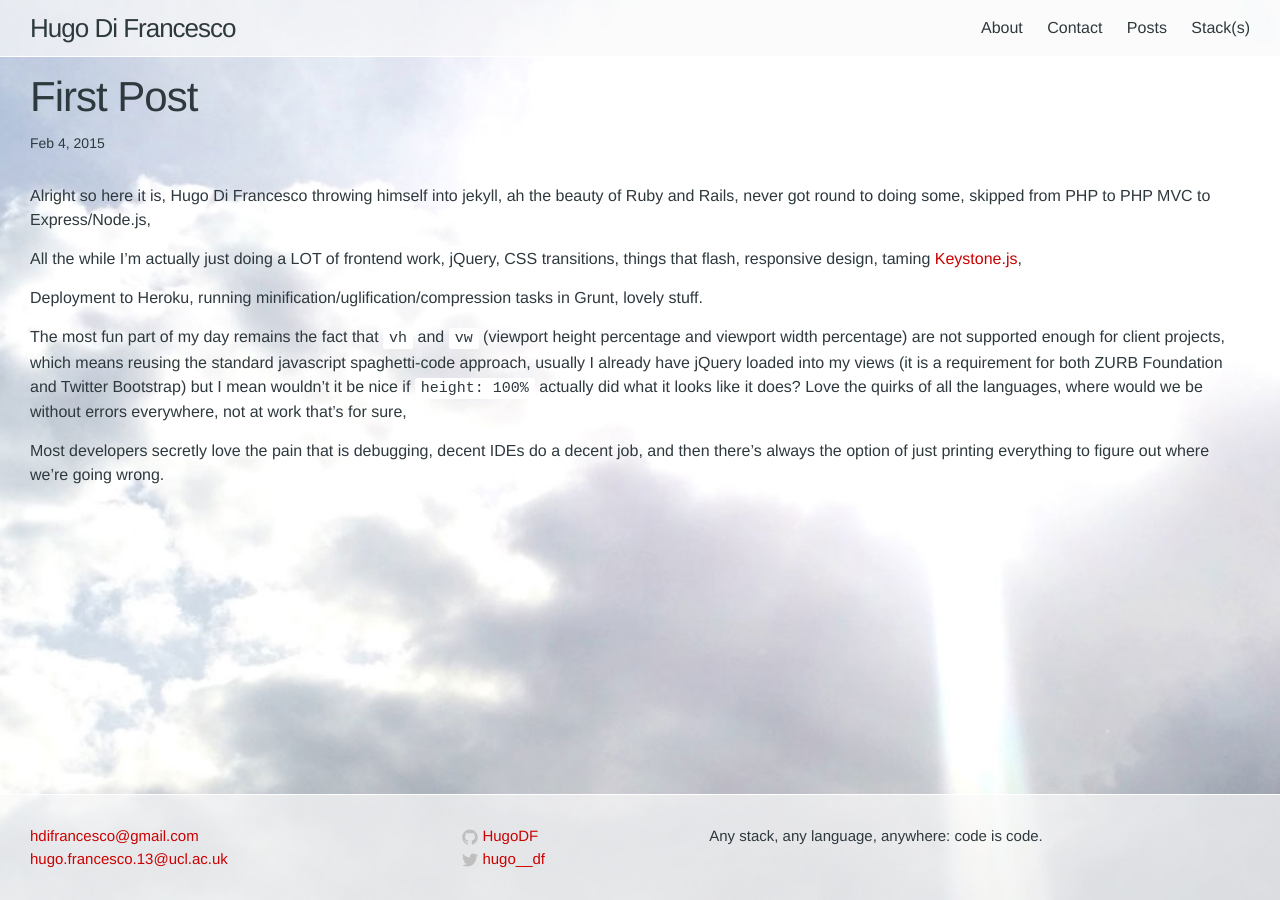
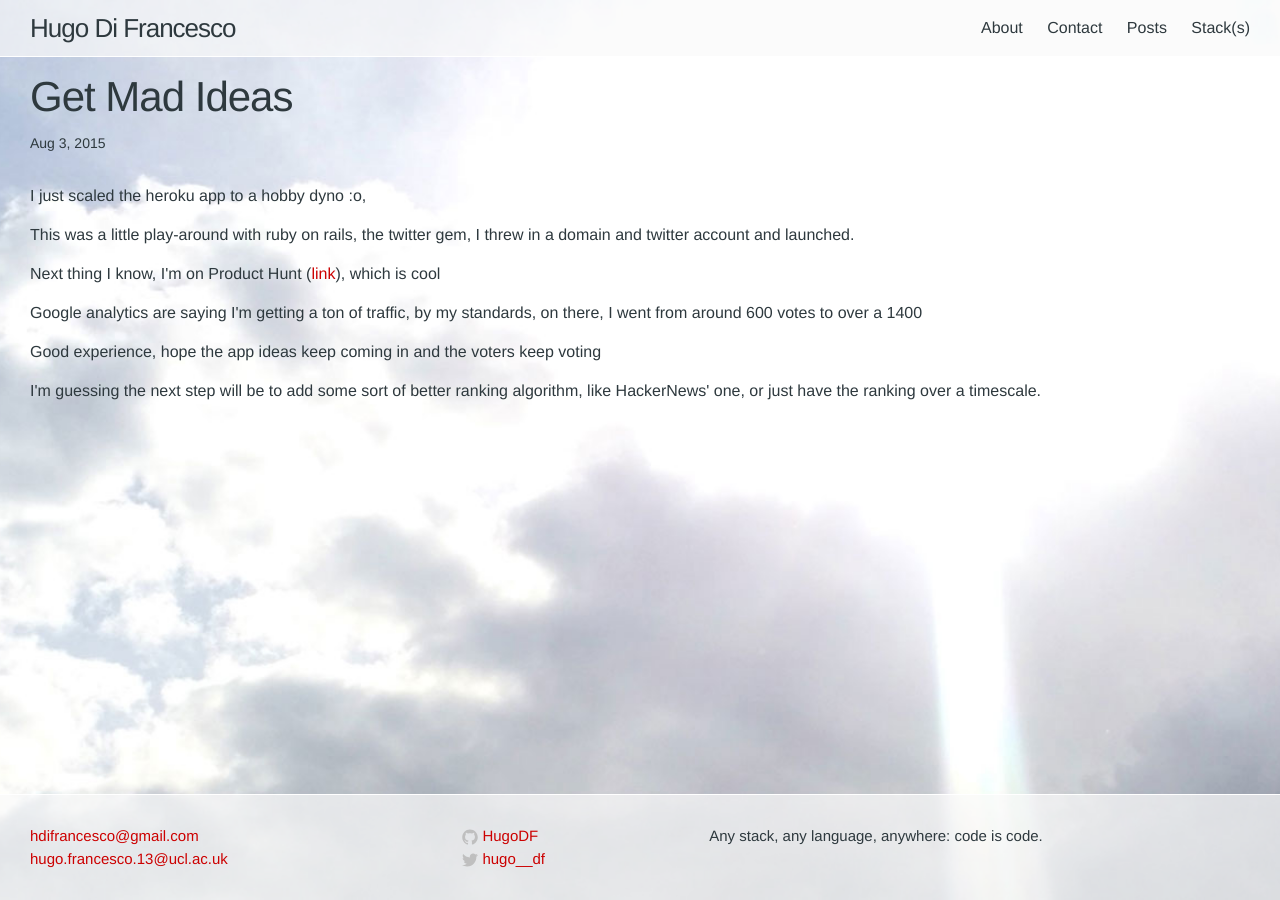
Before and after one commit to HugoDF/HugoDF.github.io, a Jekyll site: the page built from _posts/2015-02-04-First-Post.markdown, in a window 1280 px wide. Built offline with Jekyll 4.4.1, drawn with Linux system fonts in a browser that asks for light colours.

Commit message:
add post and getmadideas.com to the site

```diff
--- a/_posts/2015-02-04-First-Post.markdown
+++ b/_posts/2015-02-04-First-Post.markdown
@@ -1,15 +1,12 @@
 ---
 layout: post
-title: "First Post"
-date:   2015-02-04 09:30:11
-categories: hello world
+title: "Get Mad Ideas"
+date:   2015-08-03 09:30:11
+categories: mad ideas prototype
 ---
-Alright so here it is, Hugo Di Francesco throwing himself into jekyll, ah the beauty of Ruby and Rails, never got round to doing some, skipped from PHP to PHP MVC to Express/Node.js,
-
-All the while I'm actually just doing a LOT of frontend work, jQuery, CSS transitions, things that flash, responsive design, taming [Keystone.js](http://keystonejs.com/),
-
-Deployment to Heroku, running minification/uglification/compression tasks in Grunt, lovely stuff.
-
-The most fun part of my day remains the fact that <code>vh</code> and <code>vw</code> (viewport height percentage and viewport width percentage) are not supported enough for client projects, which means reusing the standard javascript spaghetti-code approach, usually I already have jQuery loaded into my views (it is a requirement for both ZURB Foundation and Twitter Bootstrap) but I mean wouldn't it be nice if <code>height: 100%</code> actually did what it looks like it does? Love the quirks of all the languages, where would we be without errors everywhere, not at work that's for sure,
-
-Most developers secretly love the pain that is debugging, decent IDEs do a decent job, and then there's always the option of just printing everything to figure out where we're going wrong.
+<p>I just scaled the heroku app to a hobby dyno :o,</p>
+<p>This was a little play-around with ruby on rails, the twitter gem, I threw in a domain and twitter account and launched.</p>
+<p>Next thing I know, I'm on Product Hunt (<a href="http://www.producthunt.com/tech/get-mad-ideas" target="_blank">link</a>), which is cool</p>
+<p>Google analytics are saying I'm getting a ton of traffic, by my standards, on there, I went from around 600 votes to over a 1400</p>
+<p>Good experience, hope the app ideas keep coming in and the voters keep voting</p>
+<p>I'm guessing the next step will be to add some sort of better ranking algorithm, like HackerNews' one, or just have the ranking over a timescale.</p>
--- a/index.html
+++ b/index.html
@@ -13,6 +13,7 @@ layout: default
       <h1>Projects</h1>
       <p>
         <ul>
+          <li>Get Mad Ideas: Find and share app ideas, <a href="http://getmadideas.com" target="_blank">website</a>/<a href="/mad/ideas/prototype/2015/08/03/First-Post.html" target="_blank">post</a></li>
           <li>UCLU Energy Society, <a href="http://www.uclenergy.com" target="_blank">www.uclenergy.com</a></li>
           <li>JM, a job-matching app prototype <a href="http://bakshi41c.github.io/Job-Matcher/" target="_blank">website</a>/<a href="https://www.youtube.com/watch?v=QfyWJJ_BXoo&feature=youtu.be" target="_blank">video</a></li>
           <li>This website and a description of it in <a href="/redesign/design/grid/2015/05/29/Redesign.html">a post about its redesign</a></li>
```
